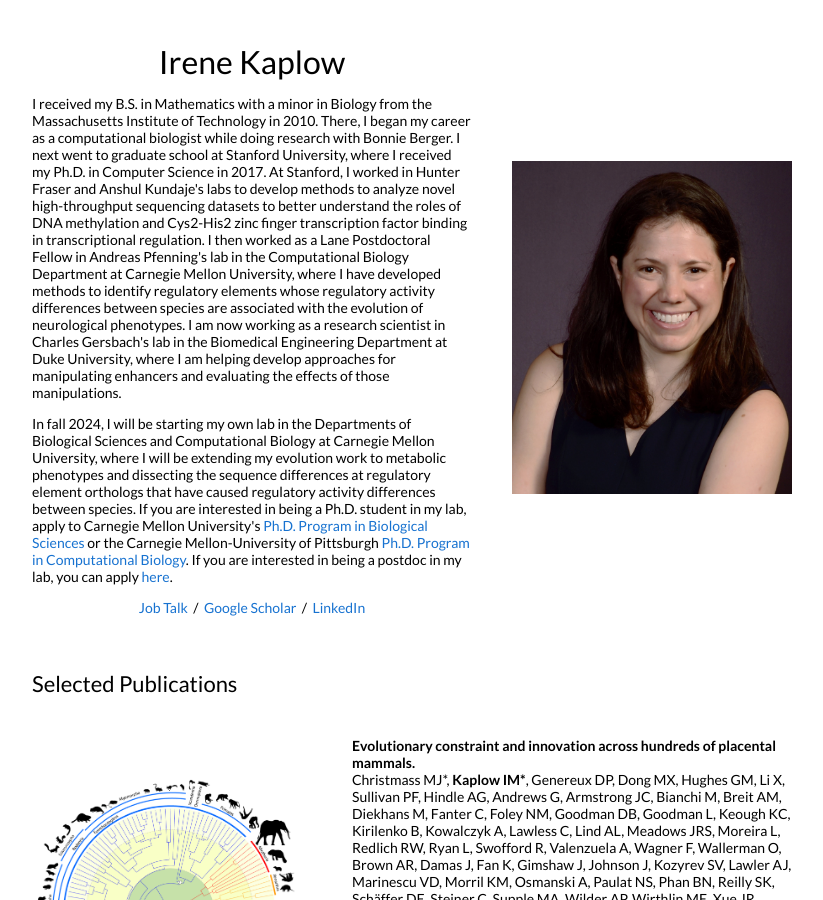
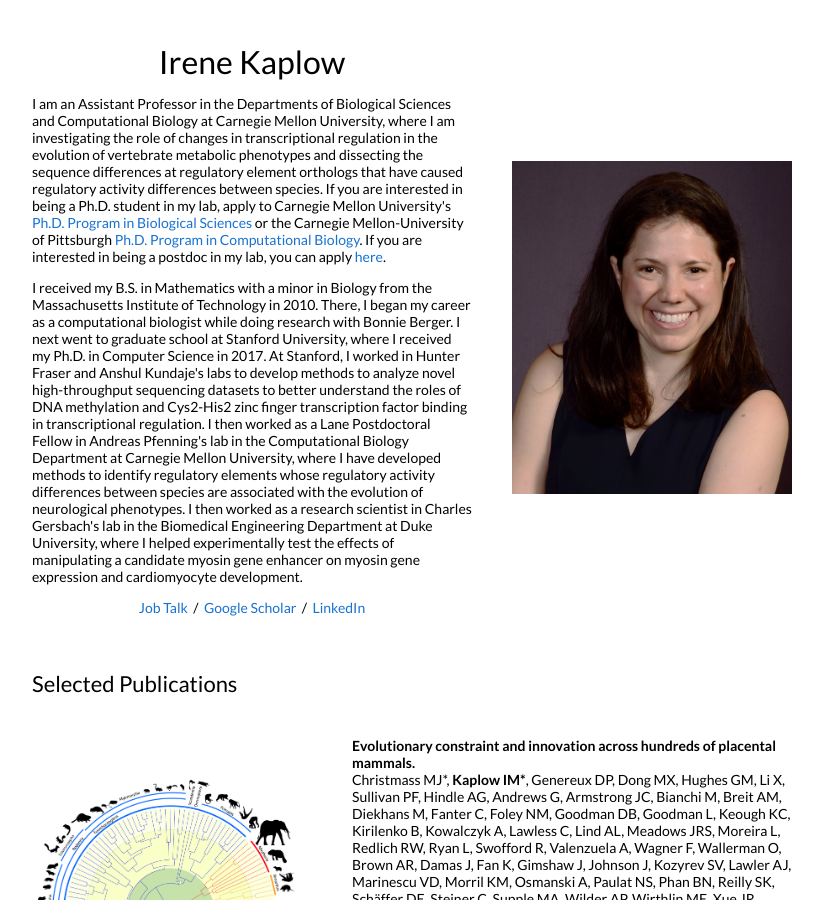
Before and after one commit to imk1/imk1.github.io, a Jekyll site: the page built from _posts/2024-2-29-Science2024.markdown, in a window 1280 px wide and 900 px high. Shown: the whole window, without its empty margins (228-1051 px from the left). Built offline with Jekyll 4.4.1, drawn with Linux system fonts in a browser that asks for light colours.

Commit message:
I changed my biographical description and added a link to the vocal learning paper.

```diff
--- a/_layouts/default.html
+++ b/_layouts/default.html
@@ -27,10 +27,10 @@
               <h1>
                 Irene Kaplow
               </h1>
-              <p>I received my B.S. in Mathematics with a minor in Biology from the Massachusetts Institute of Technology in 2010. There, I began my career as a computational biologist while doing research with Bonnie Berger. I next went to graduate school at Stanford University, where I received my Ph.D. in Computer Science in 2017. At Stanford, I worked in Hunter Fraser and Anshul Kundaje's labs to develop methods to analyze novel high-throughput sequencing datasets to better understand the roles of DNA methylation and Cys2-His2 zinc finger transcription factor binding in transcriptional regulation. I then worked as a Lane Postdoctoral Fellow in Andreas Pfenning's lab in the Computational Biology Department at Carnegie Mellon University, where I have developed methods to identify regulatory elements whose regulatory activity differences between species are associated with the evolution of neurological phenotypes.  I am now working as a research scientist in Charles Gersbach's lab in the Biomedical Engineering Department at Duke University, where I am helping develop approaches for manipulating enhancers and evaluating the effects of those manipulations.
+              <p>I am an Assistant Professor in the Departments of Biological Sciences and Computational Biology at Carnegie Mellon University, where I am investigating the role of changes in transcriptional regulation in the evolution of vertebrate metabolic phenotypes and dissecting the sequence differences at regulatory element orthologs that have caused regulatory activity differences between species.  If you are interested in being a Ph.D. student in my lab, apply to Carnegie Mellon University's <a href="https://www.cmu.edu/bio/graduate/phd_program/">Ph.D. Program in Biological Sciences</a> or the Carnegie Mellon-University of Pittsburgh <a href="https://www.compbio.cmu.edu/prospective-students/apply.html">Ph.D. Program in Computational Biology</a>.  If you are interested in being a postdoc in my lab, you can apply <a href="http://apply.interfolio.com/142023">here</a>.
+			  </p>
+              <p>I received my B.S. in Mathematics with a minor in Biology from the Massachusetts Institute of Technology in 2010. There, I began my career as a computational biologist while doing research with Bonnie Berger. I next went to graduate school at Stanford University, where I received my Ph.D. in Computer Science in 2017. At Stanford, I worked in Hunter Fraser and Anshul Kundaje's labs to develop methods to analyze novel high-throughput sequencing datasets to better understand the roles of DNA methylation and Cys2-His2 zinc finger transcription factor binding in transcriptional regulation. I then worked as a Lane Postdoctoral Fellow in Andreas Pfenning's lab in the Computational Biology Department at Carnegie Mellon University, where I have developed methods to identify regulatory elements whose regulatory activity differences between species are associated with the evolution of neurological phenotypes.  I then worked as a research scientist in Charles Gersbach's lab in the Biomedical Engineering Department at Duke University, where I helped experimentally test the effects of manipulating a candidate myosin gene enhancer on myosin gene expression and cardiomyocyte development.
               </p>
-			  <p>In fall 2024, I will be starting my own lab in the Departments of Biological Sciences and Computational Biology at Carnegie Mellon University, where I will be extending my evolution work to metabolic phenotypes and dissecting the sequence differences at regulatory element orthologs that have caused regulatory activity differences between species.  If you are interested in being a Ph.D. student in my lab, apply to Carnegie Mellon University's <a href="https://www.cmu.edu/bio/graduate/phd_program/">Ph.D. Program in Biological Sciences</a> or the Carnegie Mellon-University of Pittsburgh <a href="https://www.compbio.cmu.edu/prospective-students/apply.html">Ph.D. Program in Computational Biology</a>.  If you are interested in being a postdoc in my lab, you can apply <a href="http://apply.interfolio.com/142023">here</a>.
-			  </p>
               <p style="text-align:center">
                 <a href="http://www.cs.cmu.edu/afs/cs/user/ikaplow/www/JobTalk/IreneKaplowJobTalk.mp4">Job Talk</a> &nbsp;/&nbsp;
 				<a href="https://scholar.google.com/citations?user=_IfiZD4AAAAJ&hl=en&oi=ao">Google Scholar</a> &nbsp;/&nbsp;
--- a/_posts/2024-2-29-Science2024.markdown
+++ b/_posts/2024-2-29-Science2024.markdown
@@ -6,7 +6,7 @@ categories: publication
 author: "Irene Kaplow"
 authors: "Wirthlin ME*, Schmid TA*, Elie JE*, Zhang X, Kowalczyk A, Redlich R, Shvareva VA, Rakuljic A, Ji MB, Bhat NS, <strong>Kaplow IM</strong>, Schäffer DE, Lawler AJ, Wang AZ, Phan BN, Annaldasula S, Brown AR, Lu T, Lim BK, Azim E, Zoonomia Consortium, Clark NL, Meyer WK, Pond SLK, Chikina M, Yartsev MM#, Pfenning AR#"
 venue: "Science"
-pubmedlink:
+pubmedlink: https://pubmed.ncbi.nlm.nih.gov/38422184/
 code:
 ---
 We identify an Egyptian fruit bat brain region involved in vocal learning and use it to find regulatory elements associated with vocal learning evolution in multiple parts of the mammalian phylogenetic tree.
```
